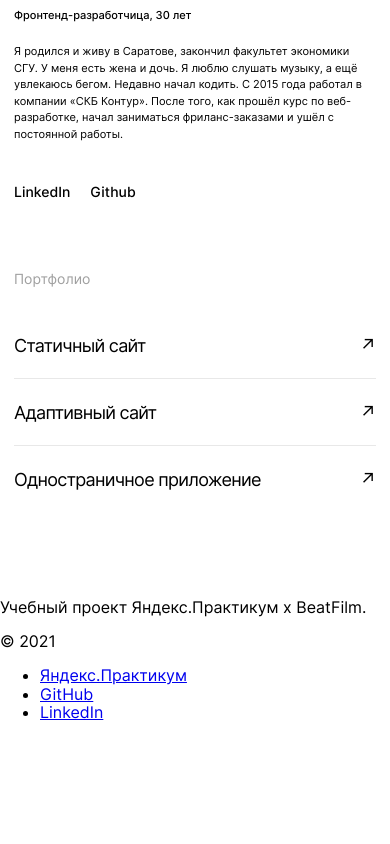
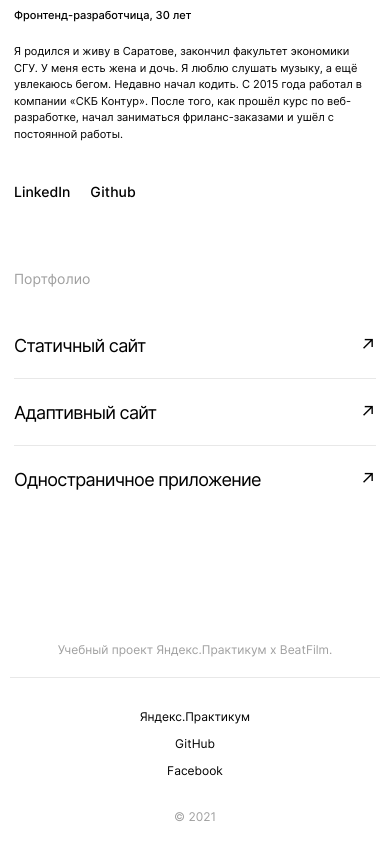
Before and after one commit to naumch1k/movies-explorer-frontend, a React (Create React App) app: page / in a window 390 px wide. Shown: the part 2520-3364 px from the top of the page. Before the commit the page ends 3258 px from the top, so only its background shows below. Built offline with nearby package versions, Linux system fonts and the light colour scheme.

Commit message:
feat: add Footer component styles

```diff
--- a/src/blocks/page/page.css
+++ b/src/blocks/page/page.css
@@ -9,12 +9,25 @@
 }
 
 .page__header {
-  max-width: var(--max-width);
-  width: calc(100% - (var(--side-margin) * 2));
-  margin: 0 auto;
   padding: 18px 0;
 }
 
 .page__content {
   display: grid;
 }
+
+.page__footer {
+  padding: 78px 0 20px;
+}
+
+@media screen and (max-width: 1023px) {
+  .page__footer {
+    padding: 34px 0 20px;
+  }
+}
+
+@media screen and (max-width: 1023px) {
+  .page__footer {
+    padding: 50px 0 20px;
+  }
+}
--- a/src/components/AboutMe/AboutMe.css
+++ b/src/components/AboutMe/AboutMe.css
@@ -1,5 +1,5 @@
 .about-me {
-  padding: 110px 0 90px;
+  padding: 110px 0 80px;
 }
 
 .about-me__content {
@@ -107,7 +107,7 @@
 
 @media screen and (max-width: 767px) {
   .about-me {
-    padding: 70px 0 60px;
+    padding: 70px 0;
   }
 
   .about-me__content {
--- /dev/null
+++ b/src/components/Footer/Footer.css
@@ -0,0 +1,91 @@
+.footer {
+  background-color: #fafafa;
+}
+
+.footer__container {
+  max-width: var(--max-content-width);
+  width: calc(100% - 30px * 2);
+  margin: 0 auto;
+
+  display: flex;
+  flex-direction: column;
+  gap: 20px;
+}
+
+.footer__title {
+  margin: 0;
+  padding: 0 0 20px;
+  font-size: 13px;
+  line-height: 1.25;
+  color: var(--color-text-secondary);
+  text-align: center;
+  border-bottom: 1px solid var(--color-bg-tertiary);
+}
+
+.footer__content {
+  display: flex;
+  flex-direction: row;
+  justify-content: space-between;
+}
+
+.footer__copyright {
+  margin: 0;
+  padding: 0;
+  font-size: 13px;
+  line-height: 1.25;
+}
+
+.footer__links {
+  margin: 0;
+  padding: 0;
+  list-style: none;
+
+  display: flex;
+  flex-direction: row;
+  gap: 20px;
+}
+
+.footer__link {
+  font-size: 13px;
+  line-height: 1.25;
+  color: var(--color-text-primary);
+  text-decoration: none;
+}
+
+@media screen and (max-width: 1023px) {
+  .footer {
+    background-color: var(--color-bg-primary);
+  }
+}
+
+@media screen and (max-width: 767px) {
+  .footer__container {
+    gap: 28px;
+    width: calc(100% - 10px * 2);
+  }
+
+  .footer__title {
+    font-size: 12px;
+  }
+
+  .footer__content {
+    flex-direction: column-reverse;
+  }
+
+  .footer__copyright {
+    margin: 0 auto;
+    font-size: 12px;
+    color: var(--color-text-secondary);
+  }
+
+  .footer__links {
+    margin: 0 0 30px;
+    flex-direction: column;
+    align-items: center;
+    gap: 9px;
+  }
+
+  .footer__link {
+    font-size: 12px;
+  }
+}
--- a/src/components/Footer/Footer.jsx
+++ b/src/components/Footer/Footer.jsx
@@ -1,41 +1,45 @@
 import React from 'react';
+import './Footer.css';
 import { Link } from 'react-router-dom';
 
 function Footer() {
+  const FOOTER_LINKS = [
+    {
+      title: 'Яндекс.Практикум',
+      link: 'https://practicum.yandex.com',
+    },
+    {
+      title: 'GitHub',
+      link: 'https://github.com/naumch1k',
+    },
+    {
+      title: 'Facebook',
+      link: 'https://www.linkedin.com/in/naumch1k/',
+    },
+  ];
+
   return (
-    <footer className="footer">
+    <footer className="footer page__footer">
+      <div className="footer__container">
         <p className="footer__title">Учебный проект Яндекс.Практикум х BeatFilm.</p>
-      <div>
+        <div className="footer__content">
           <p className="footer__copyright">&copy; {new Date().getFullYear()}</p>
           <ul className="footer__links">
-          <li>
+            {FOOTER_LINKS.map((item, index) => (
+              <li
+                key={index}
+              >
                 <Link
                   className="footer__link"
-              to={{ pathname: 'https://practicum.yandex.com' }}
+                  to={{ pathname: item.link }}
                   target="_blank"
                 >
-              Яндекс.Практикум
+                  {item.title}
                 </Link>
               </li>
-          <li>
-            <Link
-              className="footer__link"
-              to={{ pathname: 'https://github.com/naumch1k' }}
-              target="_blank"
-            >
-              GitHub
-            </Link>
-          </li>
-          <li>
-            <Link
-              className="footer__link"
-              to={{ pathname: 'https://www.linkedin.com/in/naumch1k/' }}
-              target="_blank"
-            >
-              LinkedIn
-            </Link>
-          </li>
+            ))}
           </ul>
+        </div>
       </div>
     </footer>
   );
```
Lines whose indentation alone changed are shown as unchanged.
